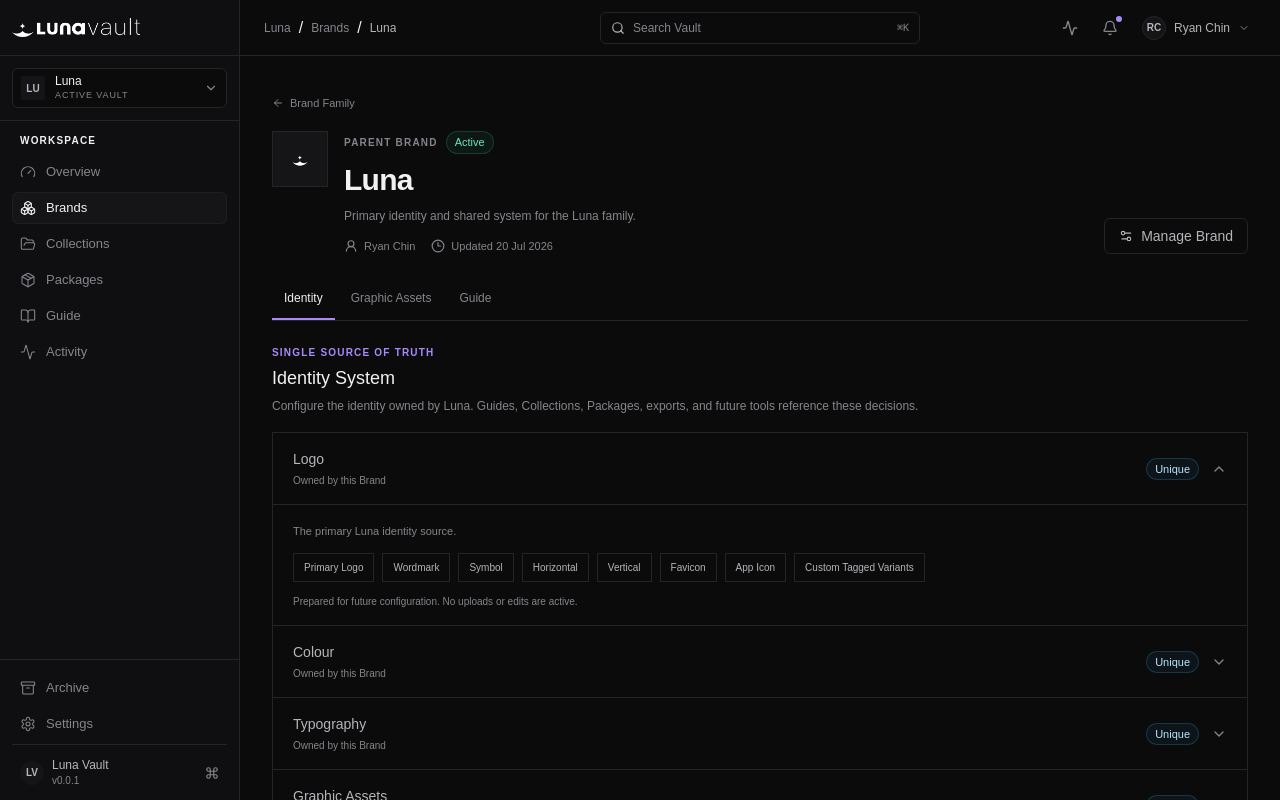
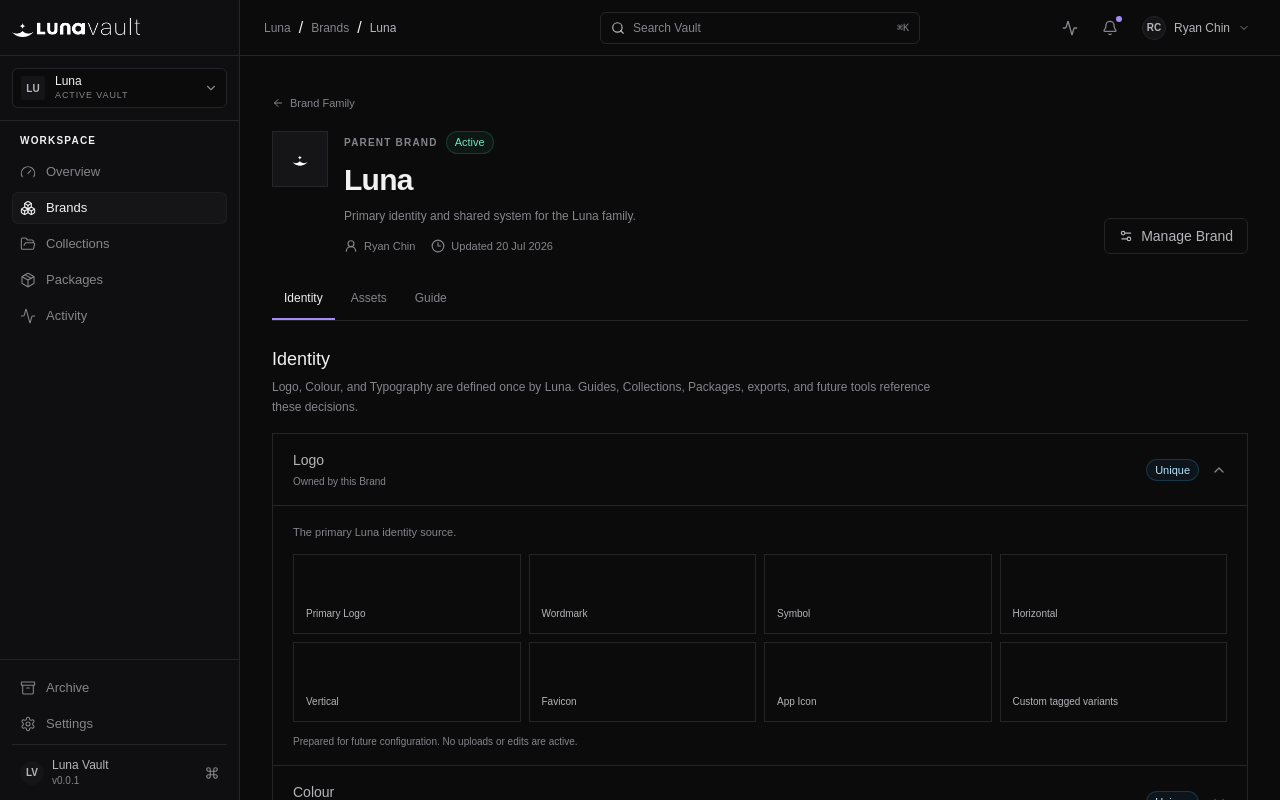
Before and after one commit to Ryanx-ai/luna-vault, a Next.js app: page /brands/luna in a window 1280 px wide. Built offline with nearby package versions, Linux system fonts and the light colour scheme.

Commit message:
refactor: prepare Luna Vault Brand Asset Library

```diff
--- a/app/guide/page.tsx
+++ b/app/guide/page.tsx
@@ -3,11 +3,11 @@ export const metadata = { title: "Guide" };
 export default function GuidePage() {
   return (
     <PageScaffold
-      eyebrow="Living documentation"
-      title="Guide"
-      description="Generated documentation that references each Brand’s authoritative Identity System."
-      emptyTitle="Authored guidance is waiting"
-      emptyDescription="Brand story, mission, vision, voice, usage guidance, examples, and additional documentation will live here without duplicating Logo, Colour, Typography, or Graphic Assets."
+      eyebrow="Compatibility route"
+      title="Brand Guides"
+      description="Guides now live inside each Brand workspace, where they can reference that Brand’s authoritative Identity and Assets."
+      emptyTitle="Open a Brand to view its Guide"
+      emptyDescription="This route remains available for compatibility, but Guide is no longer a workspace-level destination."
     />
   );
 }
--- /dev/null
+++ b/components/brands/asset-library.tsx
@@ -0,0 +1,20 @@
+"use client";
+
+import { useState } from "react";
+import { Folder, Plus, Upload, X } from "lucide-react";
+import { Button } from "@/components/ui/button";
+import { defaultAssetCategories, type AssetCategory } from "@/lib/types/asset";
+
+export function AssetLibrary({ brandName }: { brandName: string }) {
+  const [selected, setSelected] = useState<AssetCategory | null>(null);
+  const [panel, setPanel] = useState<"upload" | "folder" | null>(null);
+  return <section className="mt-6" aria-labelledby="assets-title">
+    <div className="flex flex-col gap-4 border-b pb-4 sm:flex-row sm:items-end sm:justify-between">
+      <div><h2 id="assets-title" className="text-lg font-medium">Assets</h2><p className="mt-1 max-w-2xl text-xs leading-5 text-muted">The Brand-owned library for approved visual resources. Folders are views over shared asset records, not file owners.</p></div>
+      <div className="flex gap-2"><Button onClick={() => setPanel("upload")}><Upload className="size-3.5" />Upload Assets</Button><Button variant="outline" onClick={() => setPanel("folder")}><Plus className="size-3.5" />New Folder</Button></div>
+    </div>
+    {panel ? <div className="relative mt-4 border bg-panel/40 p-4"><button className="absolute right-3 top-3 text-muted hover:text-foreground" aria-label="Close action" onClick={() => setPanel(null)}><X className="size-4" /></button>{panel === "upload" ? <><h3 className="text-xs font-medium">Prepare assets for {brandName}</h3><div className="mt-3 border border-dashed p-6 text-center text-[11px] text-muted">Drop multiple files here or choose files in a future milestone.</div><p className="mt-3 text-[10px] leading-4 text-muted">Before saving, you’ll confirm category, tags, status, description, and destination. Future deterministic suggestions will always require confirmation.</p></> : <><h3 className="text-xs font-medium">Create a folder view</h3><p className="mt-2 text-[11px] leading-5 text-muted">Custom folder creation is prepared but intentionally deferred. It will organise views without changing asset ownership.</p></>}</div> : null}
+    <div className="mt-4 grid gap-3 sm:grid-cols-2 lg:grid-cols-3">{defaultAssetCategories.map((category) => <button key={category} onClick={() => setSelected(category)} className="flex min-h-24 items-center gap-3 border bg-panel/30 p-4 text-left transition-colors hover:bg-elevated/50 focus-visible:outline-none focus-visible:ring-2 focus-visible:ring-accent/50"><span className="flex size-8 items-center justify-center border bg-elevated text-muted"><Folder className="size-4" /></span><div><h3 className="text-xs font-medium text-subtle">{category}</h3><p className="mt-1 text-[10px] text-muted">Brand asset view</p></div></button>)}</div>
+    {selected ? <div className="mt-4 border bg-panel/30 p-4"><h3 className="text-xs font-medium">{selected}</h3><p className="mt-1 text-[11px] text-muted">No assets yet. Dragging assets here will require confirmation before their primary category changes.</p></div> : null}
+  </section>;
+}
--- a/components/brands/brand-detail.tsx
+++ b/components/brands/brand-detail.tsx
@@ -3,7 +3,8 @@
 import Link from "next/link";
 import { useRouter } from "next/navigation";
 import { useEffect, useState } from "react";
-import { ArrowLeft, Clock3, FileText, Image as ImageIcon, Settings2, Upload, UserRound, X } from "lucide-react";
+import { ArrowLeft, Clock3, FileText, Settings2, UserRound, X } from "lucide-react";
+import { AssetLibrary } from "@/components/brands/asset-library";
 import { BrandMark, BrandStatusBadge, IdentitySystemWorkspace } from "@/components/brands/brand-primitives";
 import { useBrands } from "@/components/providers/brand-provider";
 import { useVault } from "@/components/providers/vault-provider";
@@ -12,15 +13,14 @@ import { EmptyState } from "@/components/ui/empty-state";
 import { cn } from "@/lib/utils";
 
 const displayDate = new Intl.DateTimeFormat("en-SG", { day: "numeric", month: "short", year: "numeric" });
-const guideSections = ["Brand Story", "Mission", "Vision", "Voice", "Usage Guidelines", "Do / Don’t", "Examples", "Additional documentation"];
-const graphicAssetGroups = ["Illustrations", "Photography", "Campaign Graphics", "Social Assets", "Patterns", "Textures", "Icons", "Templates", "Custom Tags"];
+const guideSections = ["Brand Story", "Mission", "Vision", "Principles", "Audience Notes", "Voice", "Usage Guidelines", "Do / Don’t", "Examples", "Additional documentation"];
 
 export function BrandDetail({ brandSlug }: { brandSlug: string }) {
   const { brands } = useBrands();
   const { selectedVault } = useVault();
   const router = useRouter();
-  const [activeView, setActiveView] = useState<"identity" | "graphic-assets" | "guide">("identity");
-  const [headerPanel, setHeaderPanel] = useState<"manage" | "upload" | null>(null);
+  const [activeView, setActiveView] = useState<"identity" | "assets" | "guide">("identity");
+  const [headerPanel, setHeaderPanel] = useState<"manage" | null>(null);
   const brand = brands.find((candidate) => candidate.slug === brandSlug);
   const validForVault = brand?.vaultId === selectedVault.id;
   const parent = brand?.parentBrandId ? brands.find((candidate) => candidate.id === brand.parentBrandId) : undefined;
@@ -37,7 +37,7 @@ export function BrandDetail({ brandSlug }: { brandSlug: string }) {
 
   const views = [
     { id: "identity" as const, label: "Identity" },
-    { id: "graphic-assets" as const, label: "Graphic Assets" },
+    { id: "assets" as const, label: "Assets" },
     { id: "guide" as const, label: "Guide" },
   ];
 
@@ -64,22 +64,16 @@ export function BrandDetail({ brandSlug }: { brandSlug: string }) {
 
       {activeView === "identity" ? (
         <section className="mt-6" aria-labelledby="identity-system-title">
-          <div className="mb-4"><p className="text-[10px] font-semibold uppercase tracking-[0.12em] text-accent">Single source of truth</p><h2 id="identity-system-title" className="mt-1 text-lg font-medium">Identity System</h2><p className="mt-1 max-w-2xl text-xs leading-5 text-muted">Configure the identity owned by {brand.name}. Guides, Collections, Packages, exports, and future tools reference these decisions.</p></div>
+          <div className="mb-4"><h2 id="identity-system-title" className="text-lg font-medium">Identity</h2><p className="mt-1 max-w-2xl text-xs leading-5 text-muted">Logo, Colour, and Typography are defined once by {brand.name}. Guides, Collections, Packages, exports, and future tools reference these decisions.</p></div>
           <IdentitySystemWorkspace rules={brand.identityRules} sourceName={parent?.name} />
         </section>
       ) : null}
 
-      {activeView === "graphic-assets" ? (
-        <section className="relative mt-6" aria-labelledby="graphic-assets-title">
-          <div className="flex flex-col gap-4 border-b pb-4 sm:flex-row sm:items-end sm:justify-between"><div><p className="text-[10px] font-semibold uppercase tracking-[0.12em] text-accent">Identity workspace</p><h2 id="graphic-assets-title" className="mt-1 text-lg font-medium">Graphic Assets</h2><p className="mt-1 max-w-2xl text-xs leading-5 text-muted">The future visual asset gallery for {brand.name}. Files will remain attached to this Brand’s Identity System.</p></div><Button onClick={() => setHeaderPanel((panel) => panel === "upload" ? null : "upload")} aria-expanded={headerPanel === "upload"}><Upload className="size-3.5" />Upload Assets</Button></div>
-          {headerPanel === "upload" ? <ActionPanel title={`Upload Assets to ${brand.name}`} onClose={() => setHeaderPanel(null)}>Uploads opened here will belong to {brand.name}. Uploads remain presentation-only; no files have been selected or stored.</ActionPanel> : null}
-          <div className="mt-4 grid gap-3 sm:grid-cols-2 lg:grid-cols-3">{graphicAssetGroups.map((group) => <div key={group} className="flex min-h-24 items-center gap-3 border bg-panel/30 p-4"><span className="flex size-8 items-center justify-center border bg-elevated text-muted"><ImageIcon className="size-4" /></span><div><h3 className="text-xs font-medium text-subtle">{group}</h3><p className="mt-1 text-[10px] text-muted">Ready for future Brand-owned assets</p></div></div>)}</div>
-        </section>
-      ) : null}
+      {activeView === "assets" ? <AssetLibrary brandName={brand.name} /> : null}
 
       {activeView === "guide" ? (
         <section className="mt-6" aria-labelledby="guide-title">
-          <div className="border bg-panel/30 p-4 sm:p-5"><p className="text-[10px] font-semibold uppercase tracking-[0.12em] text-accent">Generated from Identity</p><h2 id="guide-title" className="mt-1 text-lg font-medium">Guide</h2><p className="mt-2 max-w-2xl text-xs leading-5 text-muted">Logo, Colour, Typography, and Graphic Assets are referenced from {brand.name}’s Identity System. The Guide owns authored explanation only—never duplicated identity data.</p></div>
+          <div className="border bg-panel/30 p-4 sm:p-5"><h2 id="guide-title" className="text-lg font-medium">Guide</h2><p className="mt-2 max-w-2xl text-xs leading-5 text-muted">A living README for {brand.name}. It references authoritative Identity and selected Assets while owning only authored explanation—never duplicated Brand data.</p></div>
           <div className="mt-4 grid gap-3 sm:grid-cols-2 lg:grid-cols-3">{guideSections.map((section) => <div key={section} className="flex min-h-24 items-start gap-3 border bg-panel/30 p-4"><FileText className="mt-0.5 size-4 text-muted" /><div><h3 className="text-xs font-medium text-subtle">{section}</h3><p className="mt-1 text-[10px] leading-4 text-muted">Authored documentation will live here.</p></div></div>)}</div>
         </section>
       ) : null}
--- a/components/brands/brand-primitives.tsx
+++ b/components/brands/brand-primitives.tsx
@@ -54,10 +54,9 @@ export function BrandCard({ brand }: { brand: Brand }) {
 }
 
 const identityContents: Record<IdentityRule["name"], string[]> = {
-  Logo: ["Primary Logo", "Wordmark", "Symbol", "Horizontal", "Vertical", "Favicon", "App Icon", "Custom Tagged Variants"],
-  Colour: ["Primary", "Secondary", "Accent", "Neutral", "Semantic colours", "Custom tags"],
-  Typography: ["Primary Typeface", "Secondary Typeface", "Monospace", "Display Typeface", "Uploaded font files", "Custom tags"],
-  "Graphic Assets": ["Illustrations", "Photography", "Campaign Graphics", "Social Assets", "Patterns", "Textures", "Icons", "Templates", "Custom Tags"],
+  Logo: ["Primary Logo", "Wordmark", "Symbol", "Horizontal", "Vertical", "Favicon", "App Icon", "Custom tagged variants"],
+  Colour: ["Name", "HEX", "RGB", "CMYK", "Pantone / print reference", "Role", "Contrast guidance", "Custom tag"],
+  Typography: ["Typeface", "Role", "Weights and styles", "OTF", "TTF", "WOFF", "WOFF2", "Variable font", "Usage notes"],
 };
 
 export function IdentitySystemWorkspace({ rules, sourceName }: { rules: IdentityRule[]; sourceName?: string }) {
@@ -71,7 +70,7 @@ export function IdentitySystemWorkspace({ rules, sourceName }: { rules: Identity
             <InheritanceBadge state={rule.state} />
             <ChevronDown className={cn("size-4 shrink-0 text-muted transition-transform", openSection === rule.name && "rotate-180")} />
           </button>
-          {openSection === rule.name ? <div className="border-t px-4 py-4 sm:px-5"><p className="text-[11px] leading-5 text-muted">{rule.note}</p><div className="mt-3 flex flex-wrap gap-2">{identityContents[rule.name].map((item) => <span key={item} className="border bg-canvas px-2.5 py-1.5 text-[10px] text-subtle">{item}</span>)}</div><p className="mt-3 text-[10px] text-muted">Prepared for future configuration. No uploads or edits are active.</p></div> : null}
+          {openSection === rule.name ? <div className="border-t px-4 py-4 sm:px-5"><p className="text-[11px] leading-5 text-muted">{rule.note}</p><div className={cn("mt-3 grid gap-2", rule.name === "Logo" ? "grid-cols-2 sm:grid-cols-4" : "sm:grid-cols-2 lg:grid-cols-3")}>{identityContents[rule.name].map((item) => <div key={item} className={cn("border bg-canvas p-3 text-[10px] text-subtle", rule.name === "Logo" && "flex min-h-20 items-end")}>{item}</div>)}</div><p className="mt-3 text-[10px] text-muted">Prepared for future configuration. No uploads or edits are active.</p></div> : null}
         </div>
       ))}
     </div>
--- a/components/providers/brand-provider.tsx
+++ b/components/providers/brand-provider.tsx
@@ -9,7 +9,7 @@ type BrandContextValue = {
 };
 
 const BrandContext = createContext<BrandContextValue | null>(null);
-const identityRuleNames: IdentityRuleName[] = ["Logo", "Colour", "Typography", "Graphic Assets"];
+const identityRuleNames: IdentityRuleName[] = ["Logo", "Colour", "Typography"];
 
 function slugify(value: string) {
   return value.toLowerCase().trim().replace(/[^a-z0-9]+/g, "-").replace(/(^-|-$)/g, "") || "new-brand";
--- /dev/null
+++ b/lib/data/assets.ts
@@ -0,0 +1,6 @@
+import { assetFixtures } from "@/lib/fixtures/luna-assets";
+import type { Asset } from "@/lib/types/asset";
+
+export async function getAssetsByBrand(brandId: string): Promise<Asset[]> {
+  return assetFixtures.filter((asset) => asset.brandId === brandId);
+}
--- /dev/null
+++ b/lib/fixtures/luna-assets.ts
@@ -0,0 +1,4 @@
+import type { Asset } from "@/lib/types/asset";
+
+// Milestone 2 defines the boundary only. Asset records begin in Milestone 3.
+export const assetFixtures: Asset[] = [];
--- a/lib/fixtures/luna-brands.ts
+++ b/lib/fixtures/luna-brands.ts
@@ -4,7 +4,7 @@ const ryan = { name: "Ryan Chin", initials: "RC" } as const;
 const lunaTeam = { name: "Luna team", initials: "LT" } as const;
 const mei = { name: "Mei Tan", initials: "MT" } as const;
 
-const ruleNames: IdentityRuleName[] = ["Logo", "Colour", "Typography", "Graphic Assets"];
+const ruleNames: IdentityRuleName[] = ["Logo", "Colour", "Typography"];
 
 function rules(states: Record<IdentityRuleName, InheritanceState>, notes: Partial<Record<IdentityRuleName, string>> = {}): IdentityRule[] {
   return ruleNames.map((name) => ({
@@ -19,7 +19,6 @@ const inherited: Record<IdentityRuleName, InheritanceState> = {
   Logo: "Overridden",
   Colour: "Inherited",
   Typography: "Inherited",
-  "Graphic Assets": "Unique",
 };
 
 export const lunaBrandFixtures: Brand[] = [
@@ -27,7 +26,7 @@ export const lunaBrandFixtures: Brand[] = [
     id: "brand_luna", vaultId: "vault_luna", name: "Luna", slug: "luna", description: "Primary identity and shared system for the Luna family.", type: "Parent Brand", status: "Active", owner: ryan,
     collaborators: [{ ...mei, role: "Brand operator" }, { ...lunaTeam, role: "Design team" }], createdAt: "2024-01-12T10:00:00+08:00", updatedAt: "2026-07-20T14:20:00+08:00",
     assetCount: 18, approvedAssetCount: 15, inReviewAssetCount: 2, collectionCount: 3, guideCompletion: 92, mark: "/brand/luna-logomark.png", presentationToken: "violet",
-    identityRules: rules({ Logo: "Unique", Colour: "Unique", Typography: "Unique", "Graphic Assets": "Unique" }, { Logo: "The primary Luna identity source.", Colour: "Defines the shared Luna palette.", Typography: "Defines the family typography system.", "Graphic Assets": "Defines the shared visual asset language." }),
+    identityRules: rules({ Logo: "Unique", Colour: "Unique", Typography: "Unique" }, { Logo: "The primary Luna identity source.", Colour: "Defines the shared Luna palette.", Typography: "Defines the family typography system." }),
     childBrandIds: ["brand_studio", "brand_vault", "brand_labs", "brand_events"],
   },
   {
@@ -44,13 +43,13 @@ export const lunaBrandFixtures: Brand[] = [
     id: "brand_labs", vaultId: "vault_luna", name: "Luna Labs", slug: "luna-labs", description: "Internal initiative for experimental tools and new ideas.", type: "Internal Initiative", status: "Draft", parentBrandId: "brand_luna", owner: mei,
     collaborators: [{ ...ryan, role: "Sponsor" }], createdAt: "2026-02-06T10:30:00+08:00", updatedAt: "2026-07-17T11:30:00+08:00",
     assetCount: 6, approvedAssetCount: 3, inReviewAssetCount: 1, collectionCount: 0, guideCompletion: 35, mark: "/brand/luna-logomark.png", presentationToken: "graphite",
-    identityRules: rules({ Logo: "Not Configured", Colour: "Inherited", Typography: "Inherited", "Graphic Assets": "Unique" }), childBrandIds: [],
+    identityRules: rules({ Logo: "Not Configured", Colour: "Inherited", Typography: "Inherited" }), childBrandIds: [],
   },
   {
     id: "brand_events", vaultId: "vault_luna", name: "Luna Events", slug: "luna-events", description: "Event identity system for community gatherings and launches.", type: "Event", status: "In Review", parentBrandId: "brand_luna", owner: mei,
     collaborators: [{ ...ryan, role: "Approver" }], createdAt: "2026-04-22T13:00:00+08:00", updatedAt: "2026-07-18T09:15:00+08:00",
     assetCount: 4, approvedAssetCount: 1, inReviewAssetCount: 2, collectionCount: 1, guideCompletion: 48, mark: "/brand/luna-logomark.png", presentationToken: "plum",
-    identityRules: rules({ Logo: "Overridden", Colour: "Overridden", Typography: "Inherited", "Graphic Assets": "Unique" }), childBrandIds: [],
+    identityRules: rules({ Logo: "Overridden", Colour: "Overridden", Typography: "Inherited" }), childBrandIds: [],
   },
   ...[
     { id: "brand_kuro", vaultId: "vault_kuro", name: "Kuro", slug: "kuro" },
@@ -60,6 +59,6 @@ export const lunaBrandFixtures: Brand[] = [
     id, vaultId, name, slug, description: `Automatic Parent Brand for the ${name} Vault.`, type: "Parent Brand", status: "Draft", owner: ryan,
     collaborators: [], createdAt: "2026-07-22T09:00:00+08:00", updatedAt: "2026-07-22T09:00:00+08:00", assetCount: 0, approvedAssetCount: 0,
     inReviewAssetCount: 0, collectionCount: 0, guideCompletion: 0, mark: "/brand/luna-logomark.png", presentationToken: "graphite",
-    identityRules: rules({ Logo: "Not Configured", Colour: "Not Configured", Typography: "Not Configured", "Graphic Assets": "Not Configured" }), childBrandIds: [],
+    identityRules: rules({ Logo: "Not Configured", Colour: "Not Configured", Typography: "Not Configured" }), childBrandIds: [],
   })),
 ];
--- a/lib/navigation.ts
+++ b/lib/navigation.ts
@@ -1,7 +1,6 @@
 import {
   Activity,
   Archive,
-  BookOpen,
   Boxes,
   FolderOpen,
   Gauge,
@@ -21,7 +20,6 @@ export const primaryNavigation: NavigationItem[] = [
   { label: "Brands", href: "/brands", icon: Boxes },
   { label: "Collections", href: "/collections", icon: FolderOpen },
   { label: "Packages", href: "/packages", icon: Package },
-  { label: "Guide", href: "/guide", icon: BookOpen },
   { label: "Activity", href: "/activity", icon: Activity },
 ];
 
--- /dev/null
+++ b/lib/types/asset.ts
@@ -0,0 +1,48 @@
+import type { PersonSummary } from "@/lib/types/workspace";
+
+export type AssetStatus = "Draft" | "In Review" | "Approved" | "Archived";
+export type AssetFileType = "Image" | "Video" | "Audio" | "Font" | "Document" | "Archive" | "3D" | "Other";
+
+export const defaultAssetCategories = [
+  "Illustrations",
+  "Photography",
+  "Campaign Graphics",
+  "Social Assets",
+  "Patterns",
+  "Textures",
+  "Icons",
+  "Templates",
+  "Motion",
+  "Custom",
+] as const;
+
+export type DefaultAssetCategory = (typeof defaultAssetCategories)[number];
+export type AssetCategory = DefaultAssetCategory | (string & {});
+
+export type Asset = {
+  id: string;
+  vaultId: string;
+  brandId: string;
+  name: string;
+  originalFilename: string;
+  slug: string;
+  fileType: AssetFileType;
+  mimeType: string;
+  extension: string;
+  category: AssetCategory;
+  tags: string[];
+  status: AssetStatus;
+  pinned: boolean;
+  createdAt: string;
+  updatedAt: string;
+  uploadedBy: PersonSummary;
+  sizeBytes?: number;
+  width?: number;
+  height?: number;
+  duration?: number;
+  version?: string;
+  sourceAssetId?: string;
+  thumbnail?: string;
+  description?: string;
+  usageNotes?: string;
+};
--- a/lib/types/brand.ts
+++ b/lib/types/brand.ts
@@ -3,7 +3,7 @@ import type { PersonSummary } from "@/lib/types/workspace";
 export type BrandType = "Parent Brand" | "Product" | "Sub-brand" | "Nested Sub-brand" | "Event" | "Campaign" | "Internal Initiative";
 export type BrandLifecycleStatus = "Active" | "Draft" | "In Review" | "Archived";
 export type InheritanceState = "Inherited" | "Overridden" | "Unique" | "Not Configured";
-export type IdentityRuleName = "Logo" | "Colour" | "Typography" | "Graphic Assets";
+export type IdentityRuleName = "Logo" | "Colour" | "Typography";
 
 export type BrandCollaborator = PersonSummary & {
   role?: string;
```
Also changed, not shown: 7 other files (tests, documents, lock files or other folders).
